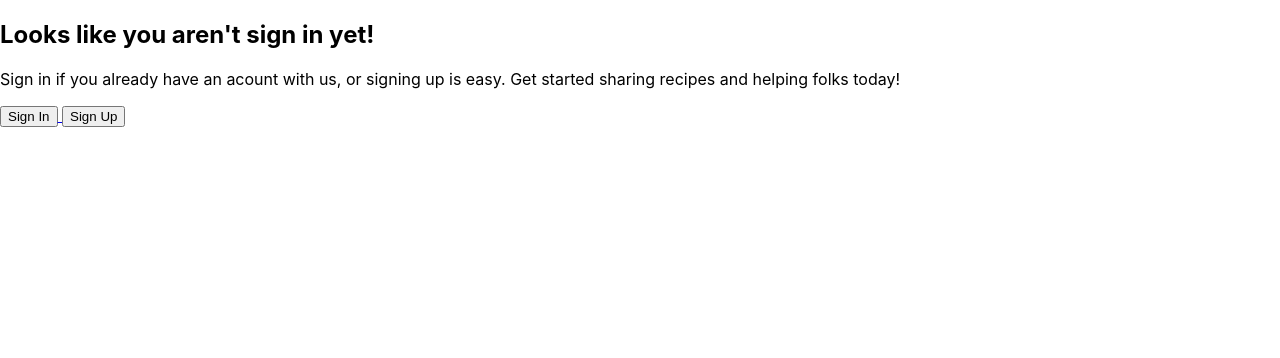
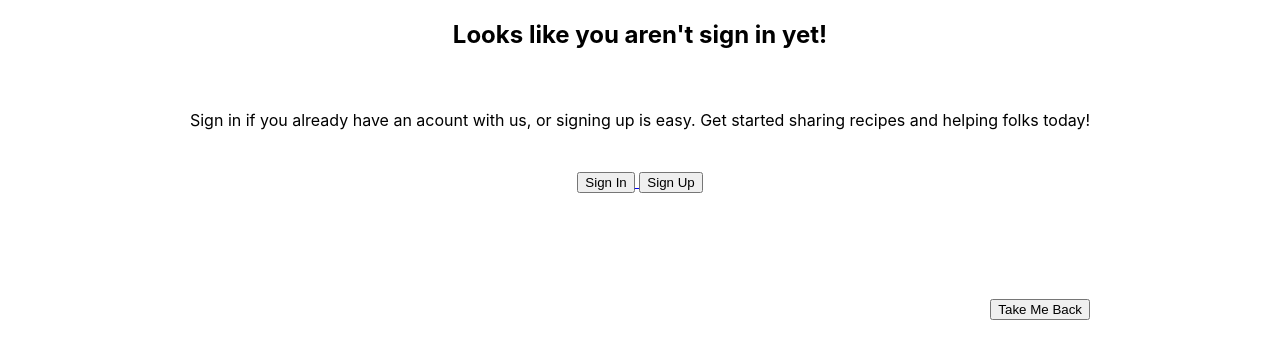
Before and after one commit to feed-the-people/Front-End, a React (Create React App) app: page /profilepage in a window 1280 px wide. Shown: the top 358 px of the page. Built offline with nearby package versions, Linux system fonts and the light colour scheme.

Commit message:
Add button to head back if user doesn't want to signin/up.

```diff
--- a/src/components/ProfilePage/ProfilePage.js
+++ b/src/components/ProfilePage/ProfilePage.js
@@ -1,22 +1,26 @@
 import Profile from '../Profile/Profile.js'
+import './ProfilePage.css'
 import {Link} from 'react-router-dom'
 
 const ProfilePage = (props) => {
-  const switchBoard = (
-      <section>
+  const callToAction = (
+      <section className ='callToAction'>
         <h1>Looks like you aren't sign in yet!</h1>
         <p> Sign in if you already have an acount with us,
         or signing up is easy. Get started sharing recipes and helping
         folks today! </p>
-        <Link to='/signin'> <button> Sign In </button> </Link>
-        <Link to='/signup'> <button> Sign Up </button> </Link>
+        <div className='buttons'>
+          <Link to='/signin'> <button> Sign In </button> </Link>
+          <Link to='/signup'> <button> Sign Up </button> </Link>
+        </div>
+        <footer className="callToAction-footer">
+          <Link to='/'><button> Take Me Back </button></Link>
+        </footer>
       </section>
     )
   return (
     <div className="ProfilePage">
-      <header className="ProfilePage-header">
-      </header>
-      {props.signedIn ? <Profile /> : switchBoard}
+      {props.signedIn ? <Profile /> : callToAction}
     </div>
   );
 }
```
